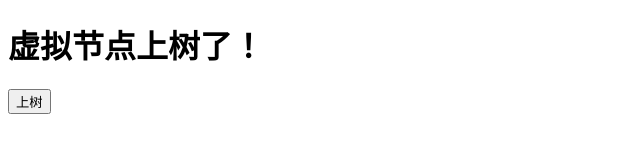
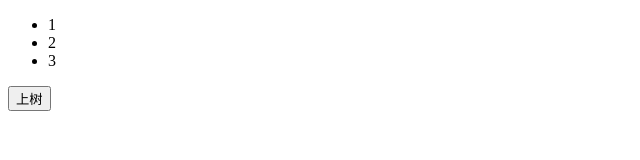
Before and after one commit to AFine970/study_diff, a website built with webpack: page page/index.html in a window 1280 px wide. Both pictures are taken after a click on the button "上树". Shown: the whole page, without its empty margins (0-640 px from the left). Built offline with nearby package versions, Linux system fonts and the light colour scheme.

Commit message:
feat: 完成最美diff算法之前的准备工作

```diff
--- a/src/createElement.js
+++ b/src/createElement.js
@@ -1,13 +1,12 @@
 /*
  * @Author: cunhang_wwei
  * @Date: 2021-06-12 09:35:45
- * @LastEditTime: 2021-06-12 17:56:20
+ * @LastEditTime: 2021-06-14 16:12:23
  * @LastEditors: cunhang_wwei
  * @Description: 根据传进来的虚拟节点创建真实的DOM节点
- * @FilePath: \study_diff\src\createElement.js
  */
 
-export default function (vnode) {
+export default function createElement (vnode) {
     const {
         sel,
         data,
@@ -25,7 +24,7 @@ export default function (vnode) {
         for (let i =0; i < children.length; i++) {
             let ch = children[i]
             // 创建DOM节点
-            let chDom = createElement(ch.sel)
+            let chDom = createElement(ch)
             realNode.appendChild(chDom)
         }
     }
--- a/src/h.js
+++ b/src/h.js
@@ -1,10 +1,9 @@
 /*
  * @Author: cunhang_wwei
  * @Date: 2021-06-12 09:35:52
- * @LastEditTime: 2021-06-12 18:02:28
+ * @LastEditTime: 2021-06-14 15:49:06
  * @LastEditors: cunhang_wwei
- * @Description: In User Settings Edit
- * @FilePath: \study_diff\src\h.js
+ * @Description: 构造虚拟节点
  */
 import vnode from './vnode'
 
--- a/src/index.js
+++ b/src/index.js
@@ -1,10 +1,9 @@
 /*
  * @Author: cunhang_wwei
  * @Date: 2021-06-12 10:07:50
- * @LastEditTime: 2021-06-12 18:04:28
+ * @LastEditTime: 2021-06-15 14:22:58
  * @LastEditors: cunhang_wwei
  * @Description: In User Settings Edit
- * @FilePath: \study_diff\src\index.js
  */
 
 import h from './h'
@@ -18,7 +17,21 @@ const test2 = h('ul', {}, [
     h('li', {}, '3')
 ])
 
-const test3 = h('div', {}, h('p', {}, '苹果'))
+const test3 = h('div', {}, '剑圣')
+
+const test4 = h('div', {}, [
+    h('ul', {}, [
+        h('li', {}, 'A'),
+        h('li', {}, 'B'),
+        h('li', {}, 'C')
+    ])
+])
+
+const test5 = h('ul', {}, [
+    h('li', {}, '1'),
+    h('li', {}, '3'),
+    h('li', {}, '2')
+])
 
 console.log('test', test)
 console.log('test2', test2)
@@ -26,6 +39,8 @@ console.log('test3', test3)
 
 const container = document.getElementById('container')
 const btn = document.getElementById('btn')
+
+patch(container, test2)
 btn.onclick = function () {
-    patch(container, test)
+    patch(test2, test5)
 }
--- a/src/patch.js
+++ b/src/patch.js
@@ -1,13 +1,13 @@
 /*
  * @Author: cunhang_wwei
  * @Date: 2021-06-12 09:36:00
- * @LastEditTime: 2021-06-12 18:01:13
+ * @LastEditTime: 2021-06-15 14:07:13
  * @LastEditors: cunhang_wwei
- * @Description: In User Settings Edit
- * @FilePath: \study_diff\src\patch.js
+ * @Description: 对比新旧节点进行打补丁操作
  */
 import vnode from './vnode'
 import createElement from './createElement'
+import patchVnode from './patchVnode'
 
 export default function (oldVnode, newVnode) {
     // ①判断第一次的节点是否是虚拟节点
@@ -17,11 +17,12 @@ export default function (oldVnode, newVnode) {
     }
 
     // ②判断是否是同一个虚拟节点
-    if (oldVnode.sel === newVnode.sel && oldVnode.key === newVnode.key) {
-        console.log('是同一个虚拟节点')
+    if (isSameNode(oldVnode, newVnode)) {
+        console.log('同一个虚拟节点')
+        patchVnode(oldVnode, newVnode)
     } else {
         // 直接进行暴力删除插入
-        let newVnodeElm = createElement(newVnode)
+        const newVnodeElm = createElement(newVnode)
         // 插入到老节点之前
         if (oldVnode.elm.parentNode && newVnodeElm) {
             oldVnode.elm.parentNode.insertBefore(newVnodeElm, oldVnode.elm)
@@ -31,3 +32,7 @@ export default function (oldVnode, newVnode) {
         oldVnode.elm.remove()
     }
 }
+
+function isSameNode (oldVnode, newVnode) {
+    return oldVnode.sel === newVnode.sel && oldVnode.key === newVnode.key
+}
--- a/src/patchVnode.js
+++ b/src/patchVnode.js
@@ -1,7 +1,42 @@
 /*
  * @Date: 2021-06-12 16:32:36
  * @LastEditors: cunhang_wwei
- * @LastEditTime: 2021-06-12 16:32:36
- * @FilePath: \study_diff\src\patchVnode.js
- * @Description:
+ * @LastEditTime: 2021-06-15 14:21:24
+ * @Description: 新旧虚拟节点进行对比
  */
+import updateChildren from './updateChildren'
+
+export default function (oldVnode, newVnode) {
+    // 内存中 真的是 同一个对象
+    if (oldVnode === newVnode) return
+
+    if (newVnode.text && !(newVnode.children && newVnode.children.length)) {
+        // 新的节点有 文本
+        if (newVnode.text !== oldVnode.text) {
+            const newVnodeElm = createElement(newVnode)
+            oldVnode.elm.innerText = newVnode.text
+            oldVnode.elm = newVnodeElm
+        }
+    } else {
+        // 新vnode 没有text，有children
+        if (!(oldVnode.children && oldVnode.children.length)) {
+            // 旧vnoed 没有children
+            oldVnode.elm.innerText = ''
+            newVnode.children.forEach(element => {
+                const childElm = createElement(element)
+                oldVnode.elm.appendChild(childElm)
+            })
+        } else {
+            // 新旧vnode 都有children
+            let newStartIndex = 0
+            const newEndIndex = newVnode.children.length
+            let oldStartIndex = 0
+            const oldEndIndex = oldVnode.children.length
+            while (newStartIndex <= newEndIndex && oldStartIndex <= oldEndIndex) {
+                console.log('❤')
+                newStartIndex++
+                oldStartIndex++
+            }
+        }
+    }
+}
--- /dev/null
+++ b/src/updateChildren.js
@@ -0,0 +1,10 @@
+/*
+ * @Date: 2021-06-15 14:19:35
+ * @LastEditors: cunhang_wwei
+ * @LastEditTime: 2021-06-15 14:20:38
+ * @Description: diff算法 四命中 更新子节点
+ */
+
+export default function (oldVnode, newVnode) {
+
+}
--- a/src/vnode.js
+++ b/src/vnode.js
@@ -1,10 +1,9 @@
 /*
  * @Author: cunhang_wei
  * @Date: 2021-06-12 09:35:31
- * @LastEditTime: 2021-06-12 18:01:49
+ * @LastEditTime: 2021-06-14 15:59:55
  * @LastEditors: cunhang_wwei
  * @Description: In User Settings Edit
- * @FilePath: \study_diff\src\vnode.js
  */
 
 // 描述一个虚拟节点
@@ -13,12 +12,12 @@
 //     sel: 'div',
 //     data: undefined,
 //     elm: undefined,
-//     key: undefined,
-//     text: '我是一个虚拟节点'
+//     text: '我是一个虚拟节点',
+//     key: undefined
 // }
 
 export default function (sel, data, children, elm, text) {
-    const key = data.key
+    const key = data.key || undefined
     return {
         sel,
         data,
```
Also changed, not shown: page/index.html (+3 -4 lines).
